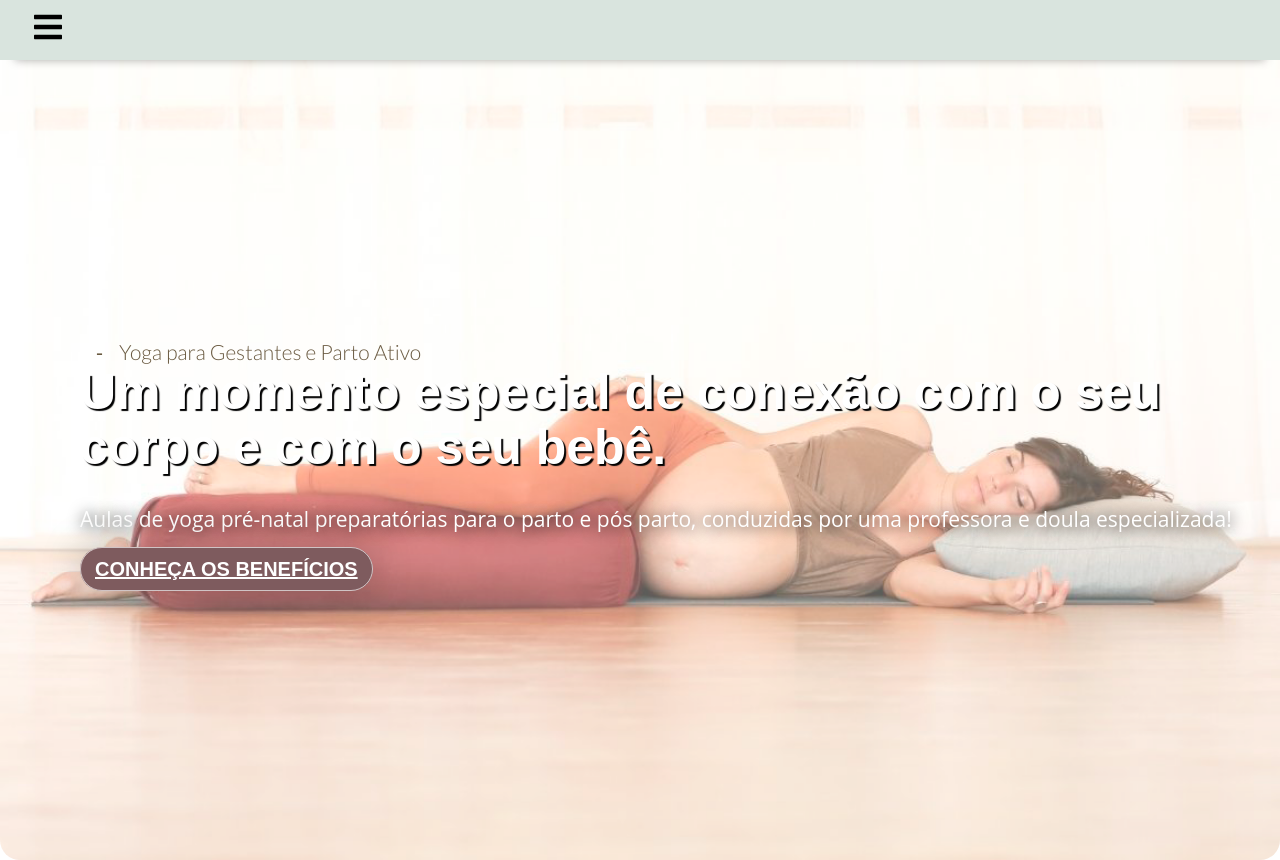
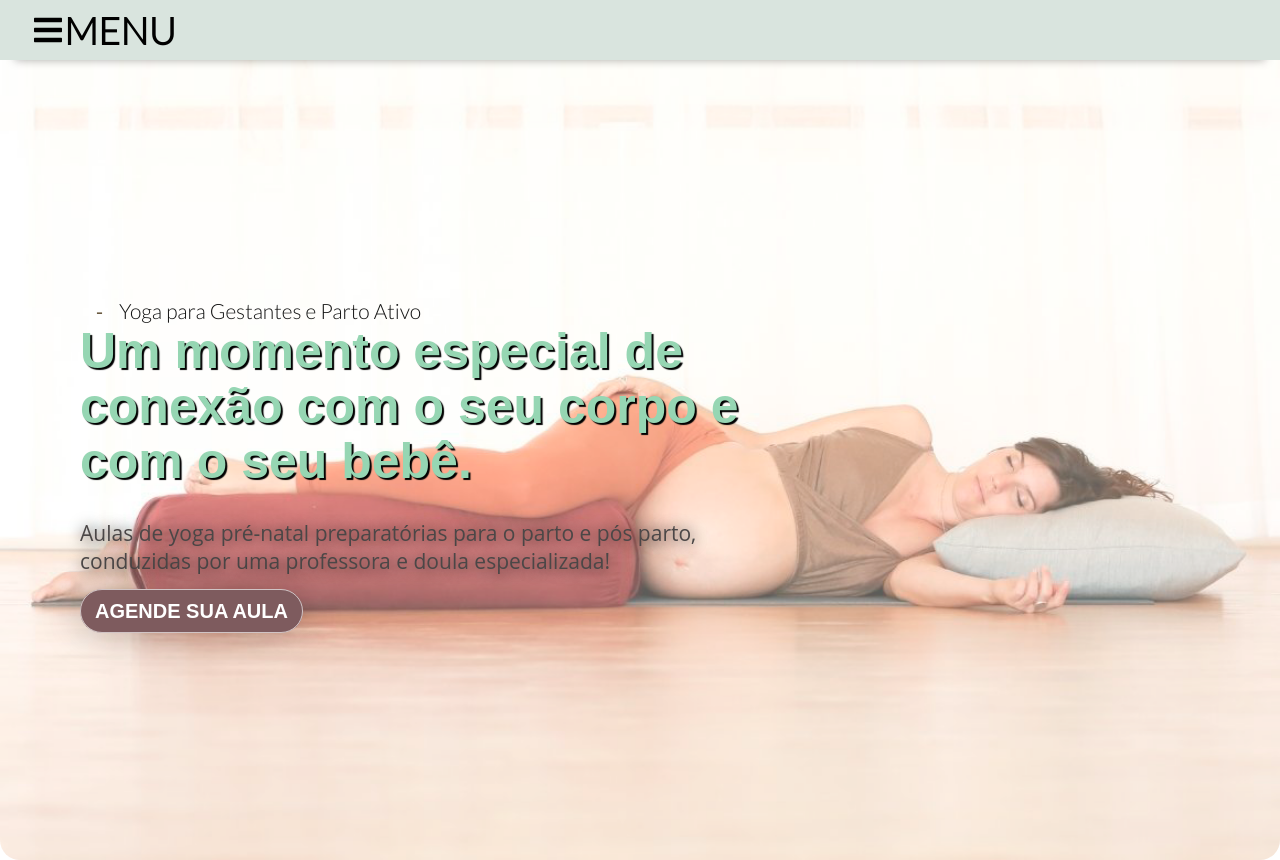
Before and after one commit to Programmerarantes/react-website-yoga, a React (Create React App) app: page / in a window 1280 px wide. Built offline with nearby package versions, Linux system fonts and the light colour scheme.

Commit message:
page home e improving menu

```diff
--- a/src/components/Header.css
+++ /dev/null
@@ -1,27 +0,0 @@
-body, ul {
-    margin: 0;
-    padding: 0;
-}
-
-a {
-    color: black;
-    text-decoration: none;
-    font-family: sans-serif;
-}
-
-a:hover {
-    background: rgba(0, 0, 0, .05)
-}
-
-.logo {
-    font-size: 1.5rem;
-    font-weight: bold;
-}
-
-.header {
-    display: flex;
-}
-
-.menu {
-    display: flex;
-}
--- a/src/components/Navbar.css
+++ b/src/components/Navbar.css
@@ -8,9 +8,13 @@
 }
 
 .menu-bars {
+  display: flex;
+  align-items: center;
+  text-decoration: none;
   margin-left: 2rem;
   font-size: 2rem;
   background: none;
+  color: black;
 }
 
 .nav-menu {
--- a/src/components/Navbar.js
+++ b/src/components/Navbar.js
@@ -17,6 +17,7 @@ function Navbar() {
         <div className='navbar'>
           <Link to="#" className='menu-bars'>
             <FaIcons.FaBars onClick={showSidebar}/>
+            <h3 onClick={showSidebar}>MENU </h3>
           </Link>
         </div>
         <nav className={sidebar ? 'nav-menu active' : 'nav-menu'}>
--- a/src/pages/Home.css
+++ b/src/pages/Home.css
@@ -29,22 +29,25 @@
     flex-wrap: wrap;
     align-content: flex-start;
 }
-
-
 .separator {
     color: #6A5A41;
     font-family: "Poppins", Sans-serif;
     font-size: 21px;
     font-weight: 400;
 }
+.legend {
+    color: #131313;
+}
 .text-one {
+    max-width: 700px;
     margin: 0% 50% 0% 0%;
     padding: 0px 0px 10px 0px;
     width: 100%;
 }
 .text-one > h3 {
+
     margin-bottom: 30px;
-    color: #FFFFFF;
+    color: #96d6b3;
     font-family: "Poppins", Sans-serif;
     font-size: 50px;
     font-weight: 700;
@@ -59,7 +62,7 @@
     }
 }
 .text-one > p {
-    color: #FFFFFF;
+    color: #4b4747;
     font-family: "Open Sans", Sans-serif;
     font-size: 21px;
     font-weight: 500;
@@ -68,6 +71,7 @@
 }
 
 .btn-one {
+    text-decoration: none;
     color: #FFFFFF;
     font-family: "Barlow", Sans-serif;
     font-size: 20px;
--- a/src/pages/Home.js
+++ b/src/pages/Home.js
@@ -16,7 +16,7 @@ function Home() {
                     </div>
                 </div>
                 <div className="btn-container">
-                    <a className="btn-one" href="./">CONHEÇA OS BENEFÍCIOS</a>
+                    <a className="btn-one" href="https://api.whatsapp.com/send?phone=5548988036260&text=Ol%C3%A1%20Camila.%20Vi%20teu%20site%20e%20gostaria%20de%20mais%20informa%C3%A7%C3%B5es" target="_blank" rel="noreferrer">AGENDE SUA AULA</a>
                 </div>
             </div>
         </section>
```
Also changed, not shown: src/index.js (+5 -5 lines).
